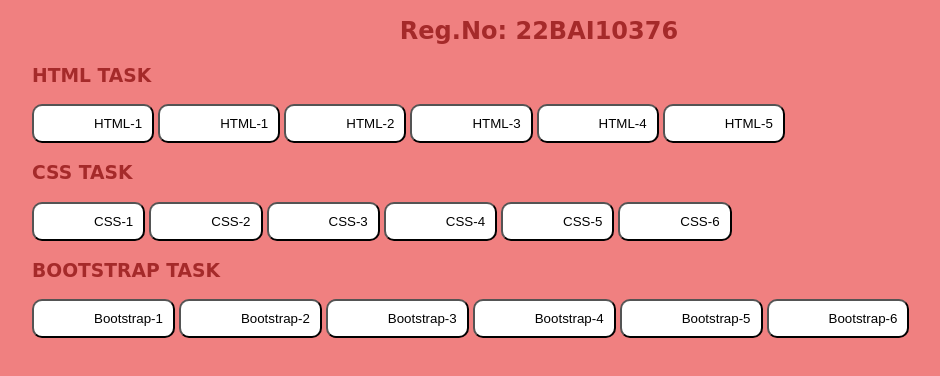
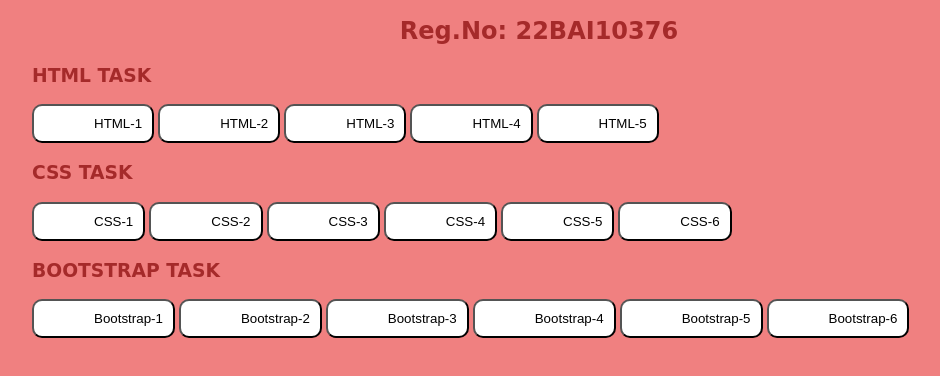
Before and after one commit to nishikajain1/Ethnus_ass1_, a plain HTML site: page index.html in a window 1280 px wide. Shown: the part 112-488 px from the top of the page, without its empty margins (176-1116 px from the left). Drawn offline with Linux system fonts and the light colour scheme.

Commit message:
index.html

```diff
--- a/index.html
+++ b/index.html
@@ -42,7 +42,6 @@
         <h3>HTML TASK</h3>
         <ul>
             <button><a href="Task1.html">HTML-1</a></button>
-            <button><a href="Task1.html">HTML-1</a></button>
             <button><a href="Task2.html">HTML-2</a></button>
             <button><a href="Task3.html">HTML-3</a></button>
             <button><a href="Task4.html">HTML-4</a></button>
```
